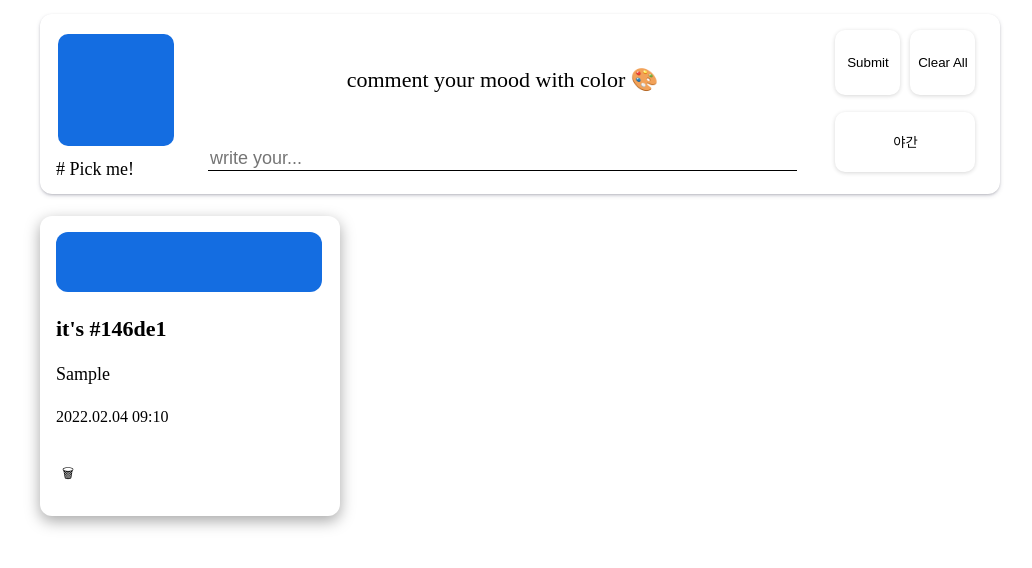
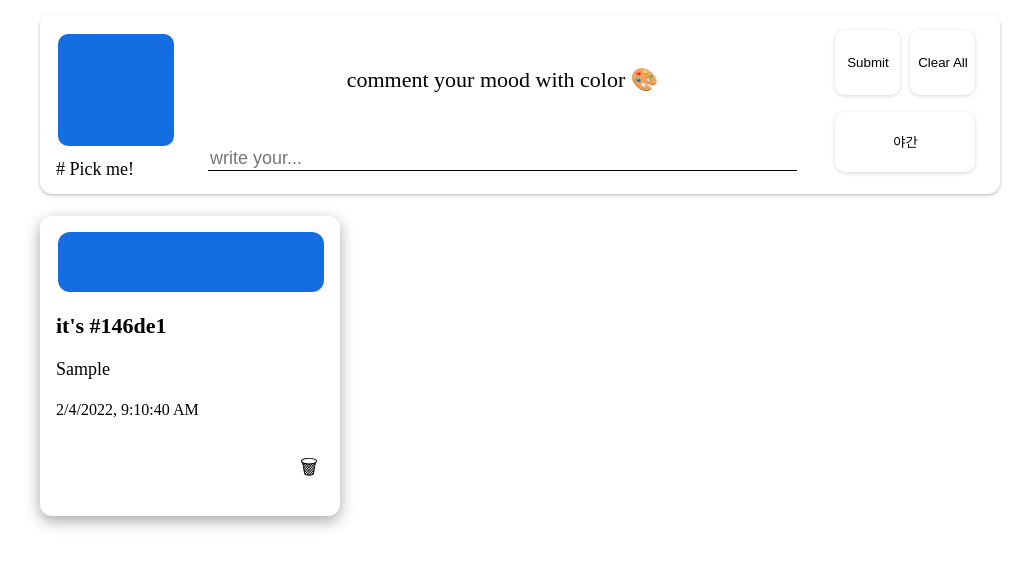
Before and after one commit to ssssssjay/mood-indigo, a plain HTML site: page index.html in a window 1280 px wide. Both pictures are taken after typing "Sample" into the empty fields and a click on the button "Submit". Shown: the part 120-688 px from the top of the page, without its empty margins (120-1152 px from the left). Drawn offline with Linux system fonts and the light colour scheme.

Commit message:
📝 style 및 js 선언문 수정

```diff
--- a/main.js
+++ b/main.js
@@ -5,6 +5,8 @@
 const list = document.querySelector('#list');
 const label = document.querySelector('label')
 
+const savedMoods = localStorage.getItem('moods');
+let moodList = [];
 
 function clearAll() {
   localStorage.removeItem('moods');
@@ -17,7 +19,6 @@
 }
 inpColor.addEventListener('input', paintColor);
 
-let moodList = [];
 
 function saveMood() {
   localStorage.setItem('moods', JSON.stringify(moodList))
@@ -59,13 +60,14 @@
     inpComment.value = '';
     label.innerText = '# Pick me!';
     const date = new Date();
-    const y = `${date.getFullYear()}`;
-    const m = `${date.getMonth() + 1}`;
-    const d = `${date.getDate()}`;
-    const h = `${date.getHours()}`;
-    const min = `${date.getMinutes()}`;
+    // const y = `${date.getFullYear()}`;
+    // const m = `${date.getMonth() + 1}`;
+    // const d = `${date.getDate()}`;
+    // const h = `${date.getHours()}`;
+    // const min = `${date.getMinutes()}`;
     const newMoodObj = {
-      id: y + '.' + m.padStart(2,0) + '.' + d.padStart(2,0) + ' ' + h.padStart(2,0) + ':' + min.padStart(2,0),
+      // id: y + '.' + m.padStart(2,0) + '.' + d.padStart(2,0) + ' ' + h.padStart(2,0) + ':' + min.padStart(2,0),
+      id: date.toLocaleString(),
       content: newMood,
       color: inpColor.value
     };
@@ -77,7 +79,6 @@
 
 btnSubmit.addEventListener('click', submitMood);
 
-const savedMoods = localStorage.getItem('moods');
 
 if (savedMoods !== null) {
   const parsedMoods = JSON.parse(savedMoods);
--- a/style.css
+++ b/style.css
@@ -115,6 +115,7 @@
   display: flex;
   flex-wrap: wrap;
   box-shadow: rgba(0, 0, 0, 0.35) 0px 5px 15px;
+  justify-content: flex-end;
 }
 
 #list li:nth-child(3n) {
@@ -130,6 +131,7 @@
 #list h2 {
   font-size: 22px;
   font-weight: 700;
+  width: 100%;
 }
 
 #list p {
@@ -140,9 +142,13 @@
 #list footer {
   width: 100%;
 }
-footer button:hover {
+#list button {
+  justify-items: flex-end;
+  font-size: 20px;
+}
+#list button:hover {
   transition: 0.2s;
 }
-footer button:hover {
+#list button:hover {
   transform: scale(1.2);
 }
```
